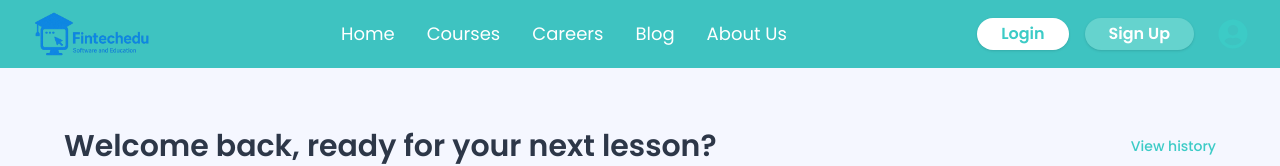
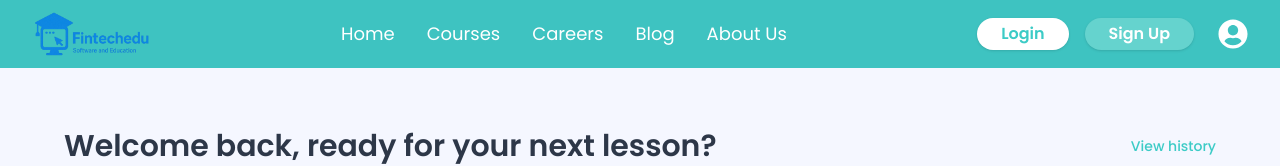
Before and after one commit to suman987654432/course-project, a React (Vite) app in the folder client/: page /courses in a window 1280 px wide. Shown: the top 166 px of the page. Built offline with nearby package versions, Linux system fonts and the light colour scheme.

Commit message:
Update Careers link in CommonNavbar to remove URL

```diff
--- a/client/src/components/commonNav/CommonNavbar.jsx
+++ b/client/src/components/commonNav/CommonNavbar.jsx
@@ -79,7 +79,7 @@ const CommonNavbar = () => {
                     <Link to="/courses" className="block">Courses</Link>
                 </li>
                 <li className=" cursor-pointer">
-                    <Link to="/careers" className="block">Careers</Link>
+                    <Link to="" className="block">Careers</Link>
                 </li>
                 <li className=" cursor-pointer">
                     <Link to="/blogspage" className="block">Blog</Link>
@@ -102,7 +102,7 @@ const CommonNavbar = () => {
                 >
                     Sign Up
                 </Link>
-                <FaUserCircle className="text-[#3ccbc6] text-3xl ml-2 cursor-pointer hover:text-[#5bc2bd] transition-colors duration-300" />
+                <FaUserCircle className=" text-3xl ml-2 cursor-pointer " />
             </div>
 
 
@@ -116,7 +116,7 @@ const CommonNavbar = () => {
                             <Link to="/courses" className="block">Courses</Link>
                         </li>
                         <li className="hover:text-gray-200 transition-colors duration-300 cursor-pointer">
-                            <Link to="/careers" className="block">Careers</Link>
+                            <Link to="" className="block">Careers</Link>
                         </li>
                         <li className="hover:text-gray-200 transition-colors duration-300 cursor-pointer">
                             <Link to="/blogspage" className="block">Blog</Link>
```
